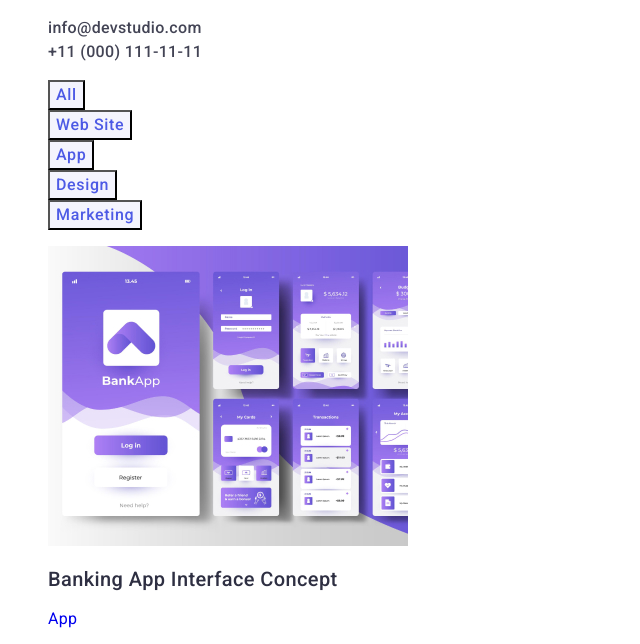
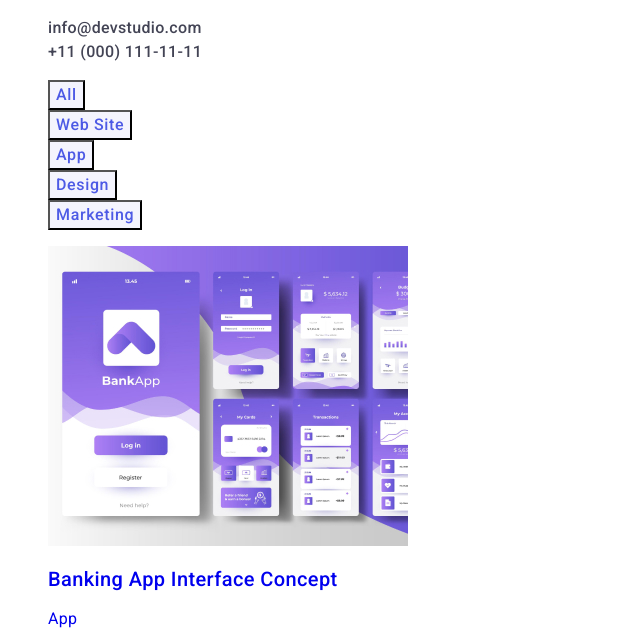
Before and after one commit to RalucaV09/goit-markup-hw-02, a plain HTML site: page portfolio.html in a window 1280 px wide. Shown: the part 117-761 px from the top of the page, without its empty margins (0-640 px from the left). Drawn offline with Linux system fonts and the light colour scheme.

Commit message:
Update styles.css

```diff
--- a/css/styles.css
+++ b/css/styles.css
@@ -245,7 +245,7 @@ font-family: "Raleway", sans-serif;
     font-size: 20px;
     line-height: 1.2;
     letter-spacing: 0.02em;
-    color:#2e2f42;
+    color:var(--text-color);
 }
 
 .portfolio-description {
```
